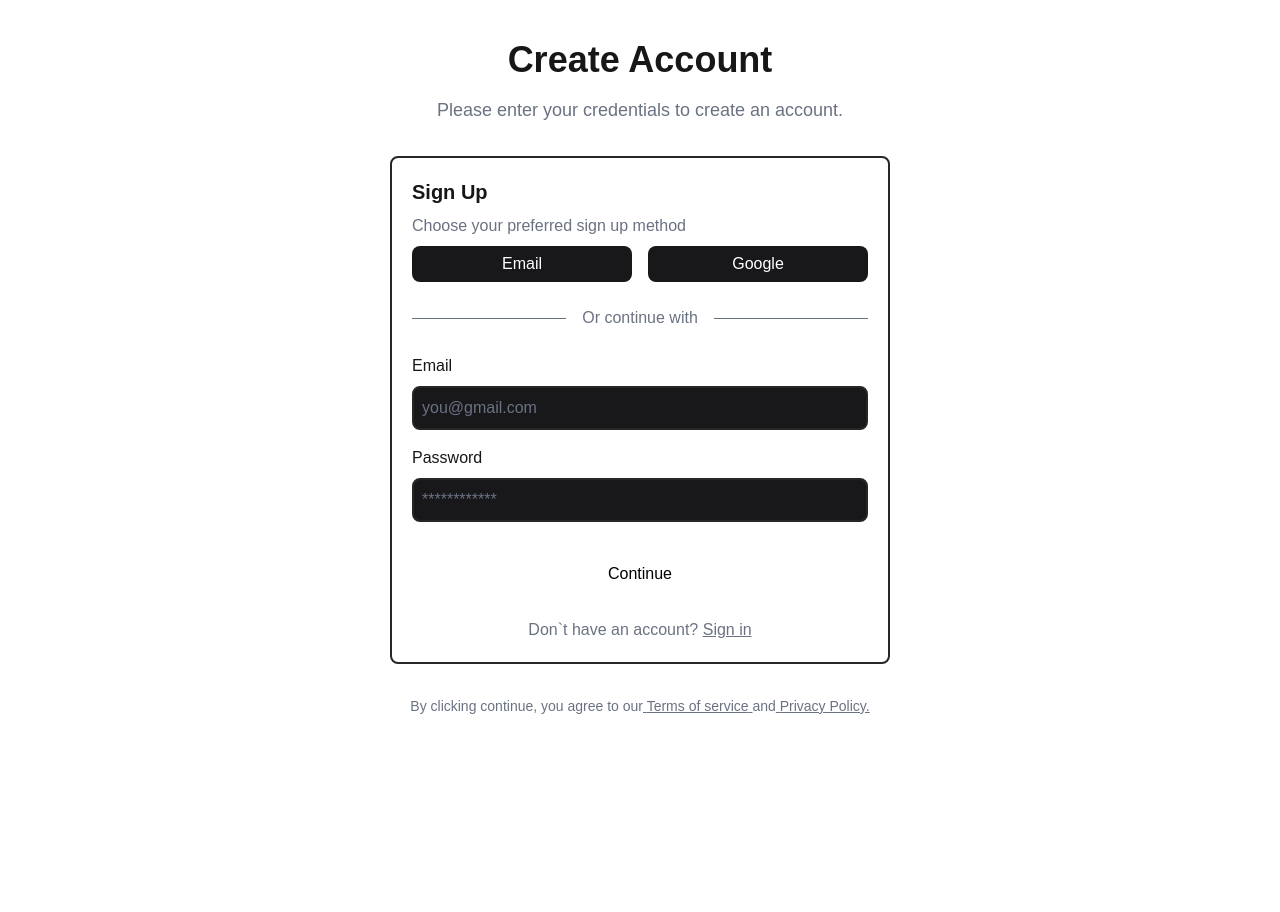
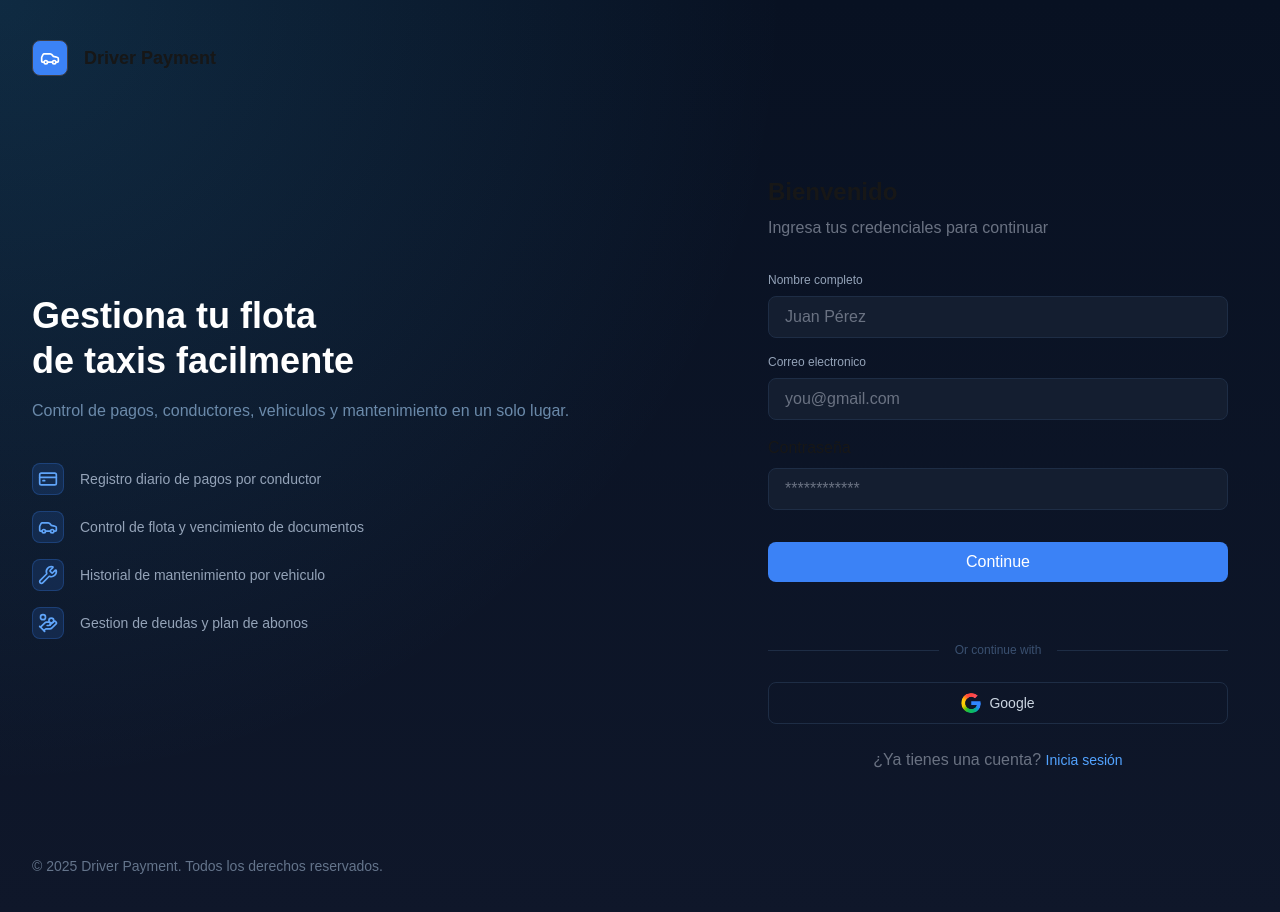
Before and after one commit to Grima21/driver-payments-dashboard, a Next.js app: page /register in a window 1280 px wide. Shown: the top 912 px of the page. Before the commit the page ends 800 px from the top, so only its background shows below. Built offline with nearby package versions, Linux system fonts and the light colour scheme.

Commit message:
style(auth): redesign login page layout with feature showcase

```diff
--- a/app/layout.tsx
+++ b/app/layout.tsx
@@ -25,6 +25,7 @@ export default function RootLayout({
   return (
     <html
       lang="en"
+      suppressHydrationWarning
       className={`${geistSans.variable} ${geistMono.variable} h-full antialiased`}
     >
       <body className="min-h-full flex flex-col">{children}</body>
--- a/app/login/page.tsx
+++ b/app/login/page.tsx
@@ -3,6 +3,7 @@ import { FormEvent, useState } from "react";
 import { createClient } from "@/lib/supabase/client";
 import { useRouter } from "next/navigation";
 import { loginConServidor } from "./action";
+import { Car, CreditCard, Wrench, HandCoins } from "lucide-react";
 
 type FormErrors = {
   email?: string;
@@ -21,7 +22,6 @@ export default function LoginPage() {
 
   async function handleSubmit(e: FormEvent<HTMLFormElement>) {
     e.preventDefault();
-    console.log("SUBMIT EJECUTADO");
 
     const newErrors: FormErrors = {};
 
@@ -70,56 +70,88 @@ export default function LoginPage() {
     }
   }
 
+  const FEACTURES = [
+    {
+      label: "Registro diario de pagos por conductor",
+      icon: CreditCard,
+    },
+    {
+      label: "Control de flota y vencimiento de documentos",
+      icon: Car,
+    },
+    {
+      label: "Historial de mantenimiento por vehiculo",
+      icon: Wrench,
+    },
+    {
+      label: "Gestion de deudas y plan de abonos",
+      icon: HandCoins,
+    },
+  ];
+
   return (
-    <div className=" w-full max-w-7xl h-full mx-auto py-10 mt-10 md:px-4  ">
-      <div className="flex flex-col justify-center items-center gap-4 mb-8 text-center">
-        <h1 className=" text-2xl md:text-3xl lg:text-4xl  font-bold text-center">
-          Welcome Back
+    <div
+      className="w-full min-h-screen mx-auto py-10 md:px-4"
+      style={{
+        background:
+          "radial-gradient(circle at left top, rgba(56, 189, 248, 0.15), transparent 50%), linear-gradient(rgb(8, 17, 34) 0%, rgb(15, 23, 42) 100%)",
+      }}
+    >
+      <header className="w-full max-w-7xl mx-auto flex items-center gap-4 px-4">
+        <div className="w-9 h-9 bg-[#3b82f6] rounded-lg flex justify-center items-center border border-[#3f3f47] text-white">
+          <Car className="w-5 h-5" />
+        </div>
+        <h2 className=" text-lg font-bold text-center">Driver Payment</h2>
+      </header>
+
+      <main className="w-full max-w-7xl mx-auto flex flex-col md:flex-row justify-center items-center gap-16 px-4 mt-20">
+        <div className="flex-1">
+          <h1 className="max-w-[325px] text-white leading-tight font-bold text-4xl mb-4">
+            Gestiona tu flota de taxis facilmente
           </h1>
-        <p className="text-base md:text-lg text-gray-500">
-          Please enter your credentials to access your account.
+          <p className="text-[#6b8aaa] mb-10 text-base">
+            Control de pagos, conductores, vehiculos y mantenimiento en un solo
+            lugar.
+          </p>
+          <div>
+            {FEACTURES.map(({ label, icon: Icon }, index) => (
+              <div className="flex items-center gap-4 mb-4" key={index}>
+                <div className="w-8 h-8 rounded-lg flex items-center justify-center bg-[#3b82f626] border border-[#3b82f640] text-[#60a5fa]">
+                  <Icon size={20} />
+                </div>
+                <span className="text-[#94a3b8] text-sm ">{label}</span>
+              </div>
+            ))}
+          </div>
+        </div>
+        <div className=" w-full max-w-125 h-auto py-5 rounded-lg flex flex-col gap-6 px-5 justify-center  mx-auto">
+          <div>
+            <h2 className="text-lg lg:text-2xl font-bold mb-2">Bienvenido</h2>
+            <p className="text-base md:text-md text-gray-500 mb-2">
+              Ingresa tus credenciales para continuar
             </p>
           </div>
 
-      <div className=" w-full max-w-125 h-auto py-5 border-2 border-[#27272a] rounded-lg flex flex-col gap-6 px-5 justify-center  mx-auto">
-        <div>
-          <h2 className="text-lg md:text-xl font-bold mb-2">Sign In</h2>
-          <p className="text-base md:text-md text-gray-500 mb-2">
-            Choose your preferred sign in method
-          </p>
-          <div className="flex  gap-4">
-            <button className="bg-[#18181b]  w-full h-9 text-base md:text-md text-white rounded-lg cursor-pointer hover:bg-[#27272a]">
-              Email
-            </button>
-            <button className="w-full bg-[#18181b] h-9  text-base md:text-md text-white rounded-lg cursor-pointer hover:bg-[#27272a] ">
-              {" "}
-              Google
-            </button>
-          </div>
-        </div>
-        <div className="flex items-center">
-          <div className="border-t border-gray-500 grow"></div>
-          <span className="text-base md:text-md mx-4 text-gray-500">
-            Or continue with
-          </span>
-          <div className="border-t border-gray-500 grow"></div>
-        </div>
           <form noValidate onSubmit={handleSubmit} className="flex flex-col">
-          <label className="text-base md:text-md mb-2" htmlFor="email">
-            Email
+            <label
+              className="text-[#94a3b8] font-medium text-xs mb-2"
+              htmlFor="email"
+            >
+              Correo electronico
             </label>
-
             <input
-            className="w-full border-2 border-neutral-800 rounded-lg p-2 mb-4 bg-[#18181b] text-white placeholder:text-gray-500 focus:outline-none focus:ring-2 focus:ring-blue-500"
+              className="w-full border bg-custom-dark border-[#1e2d45] rounded-lg px-4 py-2 mb-4  text-white placeholder:text-gray-500 focus:outline-none focus:ring-2 focus:ring-blue-400"
               type="email"
               id="email"
               placeholder="you@gmail.com"
               value={email}
               onChange={(e) => setEmail(e.target.value)}
             />
-          {error.email && <p className="text-red-500 mb-1.5">{error.email}</p>}
+            {error.email && (
+              <p className="text-red-500 mb-1.5">{error.email}</p>
+            )}
             <label htmlFor="password" className="text-base md:text-md mb-2">
-            Password
+              Contraseña
             </label>
             <input
               value={password}
@@ -127,40 +159,46 @@ export default function LoginPage() {
               type="password"
               id="password"
               placeholder="************"
-            className="w-full border-2 border-neutral-800 rounded-lg p-2 mb-4 bg-[#18181b] text-white placeholder:text-gray-500 focus:outline-none focus:ring-2 focus:ring-blue-500"
+              className="w-full border bg-custom-dark border-[#1e2d45] rounded-lg px-4 py-2 mb-4  text-white placeholder:text-gray-500 focus:outline-none focus:ring-2 focus:ring-blue-400"
             />
             <button
               type="submit"
-            className="w-full mt-4 bg-white text-black py-2 px-4 rounded-lg hover:bg-gray-200 focus:outline-none focus:ring-2 focus:ring-blue-500 cursor-pointer"
+              className="w-full mt-4 bg-[#3b82f6] text-white py-2 px-4 rounded-lg hover:bg-[#2c65c0] focus:outline-none focus:ring-2 focus:ring-blue-500 cursor-pointer transition ease-in"
             >
               Continue
             </button>
             <p className="text-red-500  min-h-5 mt-4">{error.password}</p>
             {authError && <p className="text-red-500 mt-4">{authError}</p>}
-          {successMessage && <p className="text-green-500">{successMessage}</p>}
+            {successMessage && (
+              <p className="text-green-500">{successMessage}</p>
+            )}
           </form>
+          <div className="flex items-center">
+            <div className="border-t border-[#1e2d45] grow"></div>
+            <span className="text-xs mx-4 text-[#3a5070]">
+              Or continue with
+            </span>
+            <div className="border-t border-[#1e2d45] grow"></div>
+          </div>
+
+          <button className=" flex items-center gap-2 justify-center font-medium text-sm w-full py-2.5 px-4 rounded-lg border border-[#1e2d45] text-[#cbd5e1] cursor-pointer hover:bg-[#18274a] transition ease-in">
+            <img className="w-5 h-5" src="/google(1).svg" alt="logo Google" />
+            Google
+          </button>
           <p className="text-center text-base md:text-md text-gray-500">
-          Don`t have an account?{" "}
+            ¿No tienes cuenta?{" "}
             <a
               href="/register"
-            className="text-gray-500 underline hover:text-gray-300"
+              className="text-blue-400 text-sm hover:text-blue-600"
             >
-            Sign up
+              Registrate
             </a>
           </p>
         </div>
-      <p className="text-center text-sm text-gray-500 mt-4">
-        By clicking continue, you agree to our
-        <a className="text-gray-500 underline hover:text-gray-300" href="#">
-          {" "}
-          Terms of service{" "}
-        </a>
-        and
-        <a className="text-gray-500 underline hover:text-gray-300 " href="#">
-          {" "}
-          Privacy Policy.
-        </a>
-      </p>
+      </main>
+      <footer className="w-full max-w-7xl mx-auto px-4 mt-16 text-sm text-[#64748b]">
+        <span>© 2025 Driver Payment. Todos los derechos reservados.</span>
+      </footer>
     </div>
   );
 }
--- a/app/register/page.tsx
+++ b/app/register/page.tsx
@@ -2,14 +2,17 @@
 import { createClient } from "@/lib/supabase/client";
 import { useState, FormEvent } from "react";
 import { useRouter } from "next/navigation";
+import { Car, CreditCard, Wrench, HandCoins } from "lucide-react";
 
 type FormErrors = {
   email?: string;
   password?: string;
+  name?: string;
 };
 
 export default function RegisterPage() {
   const [email, setEmail] = useState("");
+  const [name, setName] = useState("");
   const [password, setPassword] = useState("");
   const [error, setError] = useState<FormErrors>({});
   const [authError, setAuthError] = useState("");
@@ -21,6 +24,10 @@ export default function RegisterPage() {
     e.preventDefault();
     const supabase = createClient();
     const newErrors: FormErrors = {};
+
+    if (name.trim() === "") {
+      newErrors.name = "Please enter your full name";
+    }
 
     if (email === "") {
       newErrors.email = "Please enter your email";
@@ -40,69 +47,121 @@ export default function RegisterPage() {
       return;
     }
 
-    setIsLoading(false);
+    setIsLoading(true);
     setAuthError("");
 
     try {
       const { data, error } = await supabase.auth.signUp({
         email,
         password,
+        options: {
+          data: {
+            display_name: name.trim(),
+          },
+        },
       });
 
       if (error) {
         return setAuthError(error.message);
-      } else {
-        // Aquí puedes redirigir al usuario o mostrar un mensaje de éxito
+      }
+
       console.log("User registered successfully:", data);
-        setSuccessMessage("User registered sucessfully");
-      }
+      setSuccessMessage("User registered successfully");
       setTimeout(() => {
         route.push("/login");
       }, 2000);
     } catch (err) {
       setAuthError("An unexpected error occurred. Please try again later.");
+    } finally {
+      setIsLoading(false);
     }
   }
 
+  const FEACTURES = [
+    {
+      label: "Registro diario de pagos por conductor",
+      icon: CreditCard,
+    },
+    {
+      label: "Control de flota y vencimiento de documentos",
+      icon: Car,
+    },
+    {
+      label: "Historial de mantenimiento por vehiculo",
+      icon: Wrench,
+    },
+    {
+      label: "Gestion de deudas y plan de abonos",
+      icon: HandCoins,
+    },
+  ];
+
   return (
-    <div className="w-full max-w-375 h-full mx-auto py-10 ">
-      <div className="flex flex-col justify-center items-center gap-4 mb-8 text-center">
-        <h1 className="text-2xl md:text-4xl font-bold text-center">
-          Create Account
+    <div
+      className="w-full min-h-screen mx-auto py-10 md:px-4"
+      style={{
+        background:
+          "radial-gradient(circle at left top, rgba(56, 189, 248, 0.15), transparent 50%), linear-gradient(rgb(8, 17, 34) 0%, rgb(15, 23, 42) 100%)",
+      }}
+    >
+      <header className="w-full max-w-7xl mx-auto flex  items-center gap-4 px-4">
+        <div className="w-9 h-9 bg-[#3b82f6] rounded-lg flex justify-center items-center border border-[#3f3f47] text-white">
+          <Car className="w-5 h-5" />
+        </div>
+        <h2 className=" text-lg font-bold text-center">Driver Payment</h2>
+      </header>
+
+      <main className="w-full max-w-7xl mx-auto flex flex-col md:flex-row justify-center items-center gap-16 px-4 mt-20">
+        <div className="flex-1">
+          <h1 className="max-w-[325px] text-white leading-tight font-bold text-4xl mb-4">
+            Gestiona tu flota de taxis facilmente
           </h1>
-        <p className="text-base md:text-lg text-gray-500">
-          Please enter your credentials to create an account.
+          <p className="text-[#6b8aaa] mb-10 text-base">
+            Control de pagos, conductores, vehiculos y mantenimiento en un solo
+            lugar.
+          </p>
+          <div>
+            {FEACTURES.map(({ label, icon: Icon }, index) => (
+              <div className="flex items-center gap-4 mb-4" key={index}>
+                <div className="w-8 h-8 rounded-lg flex items-center justify-center bg-[#3b82f626] border border-[#3b82f640] text-[#60a5fa]">
+                  <Icon size={20} />
+                </div>
+                <span className="text-[#94a3b8] text-sm ">{label}</span>
+              </div>
+            ))}
+          </div>
+        </div>
+        <div className=" w-full max-w-125 h-auto py-5 rounded-lg flex flex-col gap-6 px-5 justify-center  mx-auto">
+          <div>
+            <h2 className="text-lg lg:text-2xl font-bold mb-2">Bienvenido</h2>
+            <p className="text-base md:text-md text-gray-500 mb-2">
+              Ingresa tus credenciales para continuar
             </p>
           </div>
 
-      <div className="w-full max-w-125 h-full py-5 border-2 border-[#27272a] rounded-lg flex flex-col gap-6 px-5 justify-center  mx-auto">
-        <div>
-          <h2 className="text-lg md:text-xl font-bold mb-2">Sign Up</h2>
-          <p className=" text-base md:text-md text-gray-500 mb-2">
-            Choose your preferred sign up method
-          </p>
-          <div className="flex gap-4">
-            <button className="bg-[#18181b]  w-full h-9 tex-base md:text-md text-white rounded-lg cursor-pointer hover:bg-[#27272a]">
-              Email
-            </button>
-            <button className="w-full bg-[#18181b] h-9 text-base md:text-md text-white rounded-lg cursor-pointer hover:bg-[#27272a] ">
-              {" "}
-              Google
-            </button>
-          </div>
-        </div>
-        <div className="flex items-center">
-          <div className="border-t border-gray-500 grow"></div>
-          <span className="mx-4 text-gray-500">Or continue with</span>
-          <div className="border-t border-gray-500 grow"></div>
-        </div>
           <form noValidate onSubmit={handleSubmit} className="flex flex-col">
-          <label className="text-md mb-2" htmlFor="email">
-            Email
+            <label
+              className="text-[#94a3b8] font-medium text-xs mb-2"
+              htmlFor="email"
+            >
+              Nombre completo
             </label>
-
             <input
-            className="w-full border-2 border-neutral-800 rounded-lg p-2 mb-4 bg-[#18181b] text-white placeholder:text-gray-500 focus:outline-none focus:ring-2 focus:ring-blue-500"
+              className="w-full border bg-custom-dark border-[#1e2d45] rounded-lg px-4 py-2 mb-4  text-white placeholder:text-gray-500 focus:outline-none focus:ring-2 focus:ring-blue-400"
+              type="text"
+              id="name"
+              placeholder="Juan Pérez"
+              value={name}
+              onChange={(e) => setName(e.target.value)}
+            />
+            <label
+              className="text-[#94a3b8] font-medium text-xs mb-2"
+              htmlFor="email"
+            >
+              Correo electronico
+            </label>
+            <input
+              className="w-full border bg-custom-dark border-[#1e2d45] rounded-lg px-4 py-2 mb-4  text-white placeholder:text-gray-500 focus:outline-none focus:ring-2 focus:ring-blue-400"
               type="email"
               id="email"
               placeholder="you@gmail.com"
@@ -110,10 +169,10 @@ export default function RegisterPage() {
               onChange={(e) => setEmail(e.target.value)}
             />
             {error.email && (
-            <p className="text-red-500 mt-1 mb-1.5">{error.email}</p>
+              <p className="text-red-500 mb-1.5">{error.email}</p>
             )}
-          <label htmlFor="password" className="text-md mb-2">
-            Password
+            <label htmlFor="password" className="text-base md:text-md mb-2">
+              Contraseña
             </label>
             <input
               value={password}
@@ -121,44 +180,46 @@ export default function RegisterPage() {
               type="password"
               id="password"
               placeholder="************"
-            className="w-full border-2 border-neutral-800 rounded-lg p-2 mb-4 bg-[#18181b] text-white placeholder:text-gray-500 focus:outline-none focus:ring-2 focus:ring-blue-500"
+              className="w-full border bg-custom-dark border-[#1e2d45] rounded-lg px-4 py-2 mb-4  text-white placeholder:text-gray-500 focus:outline-none focus:ring-2 focus:ring-blue-400"
             />
             <button
               type="submit"
-            className="w-full mt-4 bg-white text-black py-2 px-4 rounded-lg hover:bg-gray-200 focus:outline-none focus:ring-2 focus:ring-blue-500 cursor-pointer"
+              className="w-full mt-4 bg-[#3b82f6] text-white py-2 px-4 rounded-lg hover:bg-[#2c65c0] focus:outline-none focus:ring-2 focus:ring-blue-500 cursor-pointer transition ease-in"
             >
               Continue
             </button>
-          {error.password && (
-            <p className="text-red-500 mt-2 min-h-5">{error.password}</p>
-          )}
-          {authError && <p className="text-red-500 mt-2">{authError}</p>}
+            <p className="text-red-500  min-h-5 mt-4">{error.password}</p>
+            {authError && <p className="text-red-500 mt-4">{authError}</p>}
             {successMessage && (
-            <p className="text-green-500 mt-2">{successMessage}</p>
+              <p className="text-green-500">{successMessage}</p>
             )}
           </form>
-        <p className="text-center text-md text-gray-500">
-          Don`t have an account?{" "}
+          <div className="flex items-center">
+            <div className="border-t border-[#1e2d45] grow"></div>
+            <span className="text-xs mx-4 text-[#3a5070]">
+              Or continue with
+            </span>
+            <div className="border-t border-[#1e2d45] grow"></div>
+          </div>
+
+          <button className=" flex items-center gap-2 justify-center font-medium text-sm w-full py-2.5 px-4 rounded-lg border border-[#1e2d45] text-[#cbd5e1]  hover:bg-[#18274a] transition ease-in">
+            <img className="w-5 h-5" src="/google(1).svg" alt="logo Google" />
+            Google
+          </button>
+          <p className="text-center text-base md:text-md text-gray-500">
+            ¿Ya tienes una cuenta?{" "}
             <a
               href="/login"
-            className="text-gray-500 underline hover:text-gray-300"
+              className="text-blue-400 text-sm hover:text-blue-600"
             >
-            Sign in
+              Inicia sesión
             </a>
           </p>
         </div>
-      <p className="text-center text-sm text-gray-500 mt-8">
-        By clicking continue, you agree to our
-        <a className="text-gray-500 underline hover:text-gray-300" href="#">
-          {" "}
-          Terms of service{" "}
-        </a>
-        and
-        <a className="text-gray-500 underline hover:text-gray-300 " href="#">
-          {" "}
-          Privacy Policy.
-        </a>
-      </p>
+      </main>
+      <footer className="w-full max-w-7xl mx-auto px-4 mt-16 text-sm text-[#64748b]">
+        <span>© 2025 Driver Payment. Todos los derechos reservados.</span>
+      </footer>
     </div>
   );
 }
--- a/package.json
+++ b/package.json
@@ -15,7 +15,8 @@
     "lucide-react": "^1.16.0",
     "next": "16.2.4",
     "react": "19.2.4",
-    "react-dom": "19.2.4"
+    "react-dom": "19.2.4",
+    "recharts": "^3.10.1"
   },
   "devDependencies": {
     "@tailwindcss/postcss": "^4",
```
Also changed, not shown: public/google(1).svg (added), 1 other file (tests, documents, lock files or other folders). Lines whose indentation alone changed are shown as unchanged.
